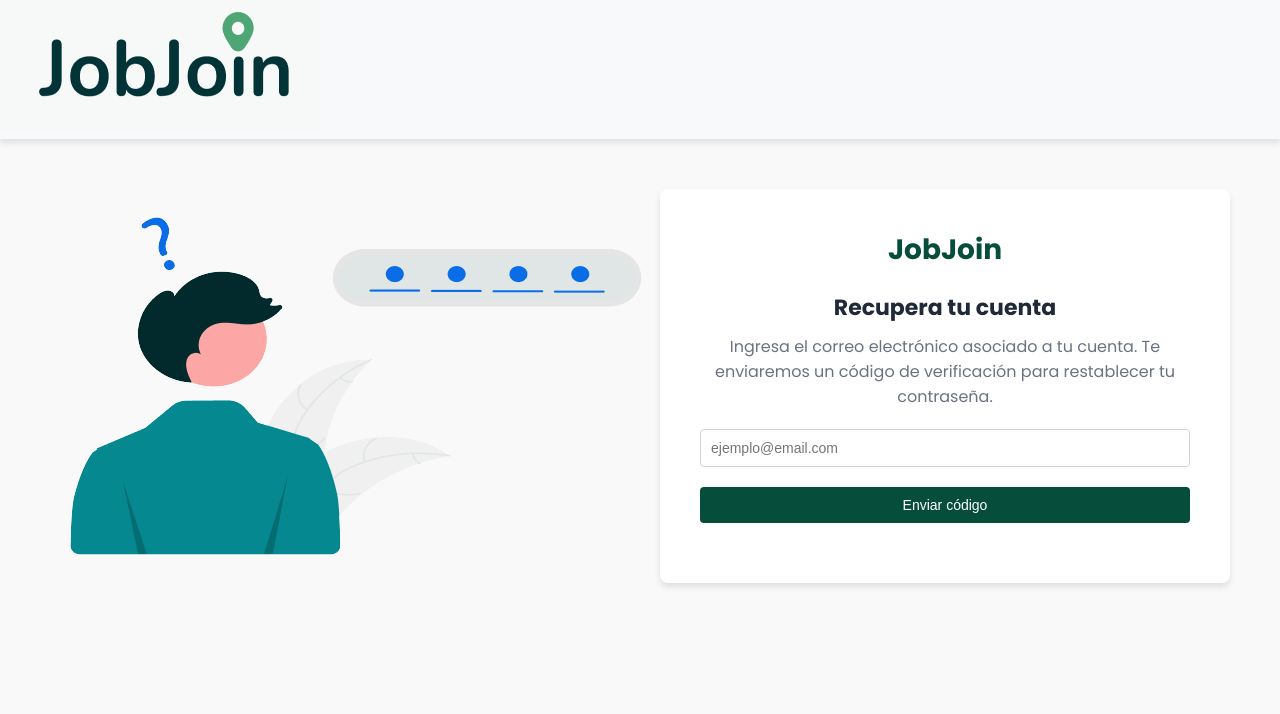
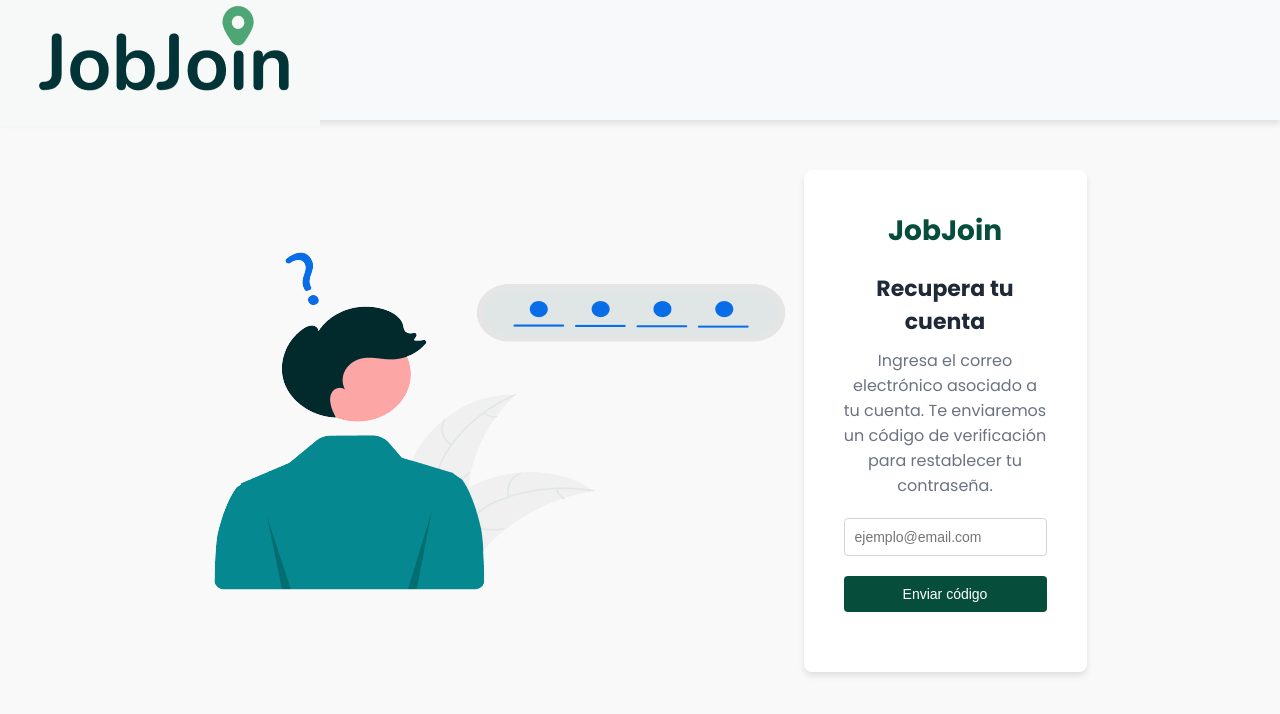
Before and after one commit to MarbeniX/JobJoin, a React (Vite) app: page /recuperarContrasena in a window 1280 px wide. Shown: the top 714 px of the page. Built offline with nearby package versions, Linux system fonts and the light colour scheme.

Commit message:
Corrección header recuperar  contraseña

```diff
--- /dev/null
+++ b/src/Components/HeaderRecuperarContraseña.jsx
@@ -0,0 +1,9 @@
+import JobJoinLogo from "../Images/JobJoin.png";
+
+export default function HeaderRecuperarContraseña() {
+    return(
+        <header>
+            <img src={JobJoinLogo} alt="JobJoinLogo" />
+        </header>
+    )
+}
--- a/src/Css/RecuperarContrasena.css
+++ b/src/Css/RecuperarContrasena.css
@@ -1,23 +1,18 @@
 /* Agregar fuente desde Google Fonts */
 @import url('https://fonts.googleapis.com/css2?family=Poppins:wght@400;600;700&display=swap');
-
-
+.recuperar-contraseña-div{
+    height: 100vh;
+    width: 100vw;
+}
 header {
     background-color: #f8f9fa;
     box-shadow: 0px 4px 6px rgba(0, 0, 0, 0.1); /* Sombra suave */
     width: 100%;
+    display: flex;
+    flex-direction: row;
+    align-items: center;
+    height: 15%;
 }
-header > div {
-    margin: 0;
-    padding: 0;
-}
-
-.illustration img {
-    max-width: 100%;
-    height: auto;
-    object-fit: contain;
-}
-
 /* Estilo base */
 body {
     font-family: 'Poppins', Arial, sans-serif;
@@ -37,6 +32,8 @@
     height: 90%;
     text-align: center;
     padding: 50px;
+    margin-left: 20%;
+    margin-right: 20%;
 }
 .card {
     width: 100%;
--- a/src/Pages/RecuperarContrasena.jsx
+++ b/src/Pages/RecuperarContrasena.jsx
@@ -1,17 +1,13 @@
 
 import "../Css/RecuperarContrasena.css"
-import JobJoin from "../Images/JobJoin.png";
+import Header from "../Components/HeaderRecuperarContraseña"
 import formulario from "../Images/formulario.png";
 
 
 function RecuperarContrasena() {
     return (
-        <>
-            <header>
-                <div>
-                    <img src={JobJoin} alt="Ilustración"/>
-                </div>
-            </header>
+        <div className="recuperar-contraseña-div">
+            <Header/>
             <main>
                 <div className="container">
                     <img src={formulario} alt="Ilustración"/>
@@ -35,7 +31,7 @@
                     </div>
                 </div>
             </main>
-        </>
+        </div>
     );
 }
 
--- a/src/Pages/RecuperarContrasenaStep1.jsx
+++ b/src/Pages/RecuperarContrasenaStep1.jsx
@@ -2,14 +2,13 @@
 import "../Css/RecuperarContrasena.css"
 import JobJoin from "../Images/JobJoin.png";
 import formulario from "../Images/formulario.png";
+import Header from "../Components/HeaderRecuperarContraseña";
 
 
 function RecuperarContrasena() {
     return (
-        <>
-            <header>
-                    <img src={JobJoin} alt="Ilustración"/>
-            </header>
+        <div className="recuperar-contraseña-div">
+            <Header/>
             <main>
                 <div className="container">
                     <img src={formulario} alt="Ilustración"/>
@@ -37,7 +36,7 @@
                     </div>
                 </div>
             </main>
-        </>
+        </div>
     );
 }
 
```
